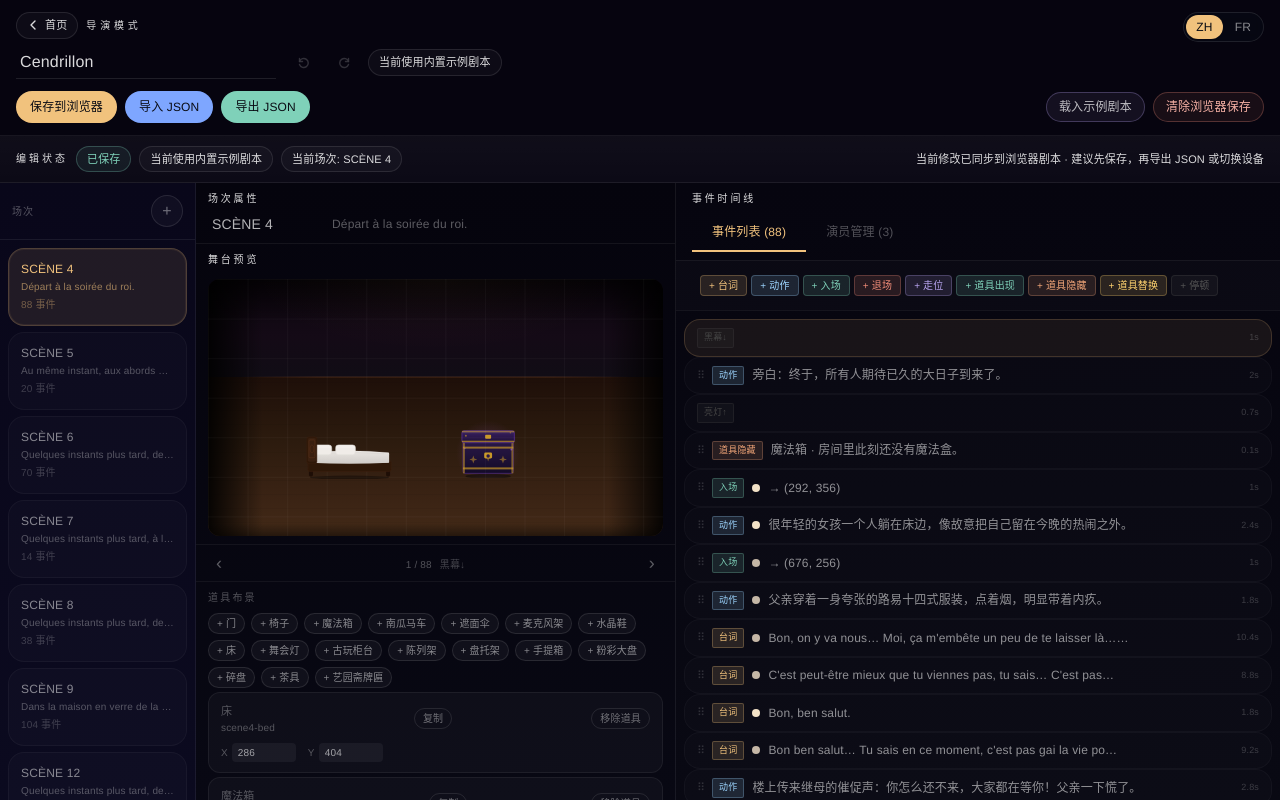
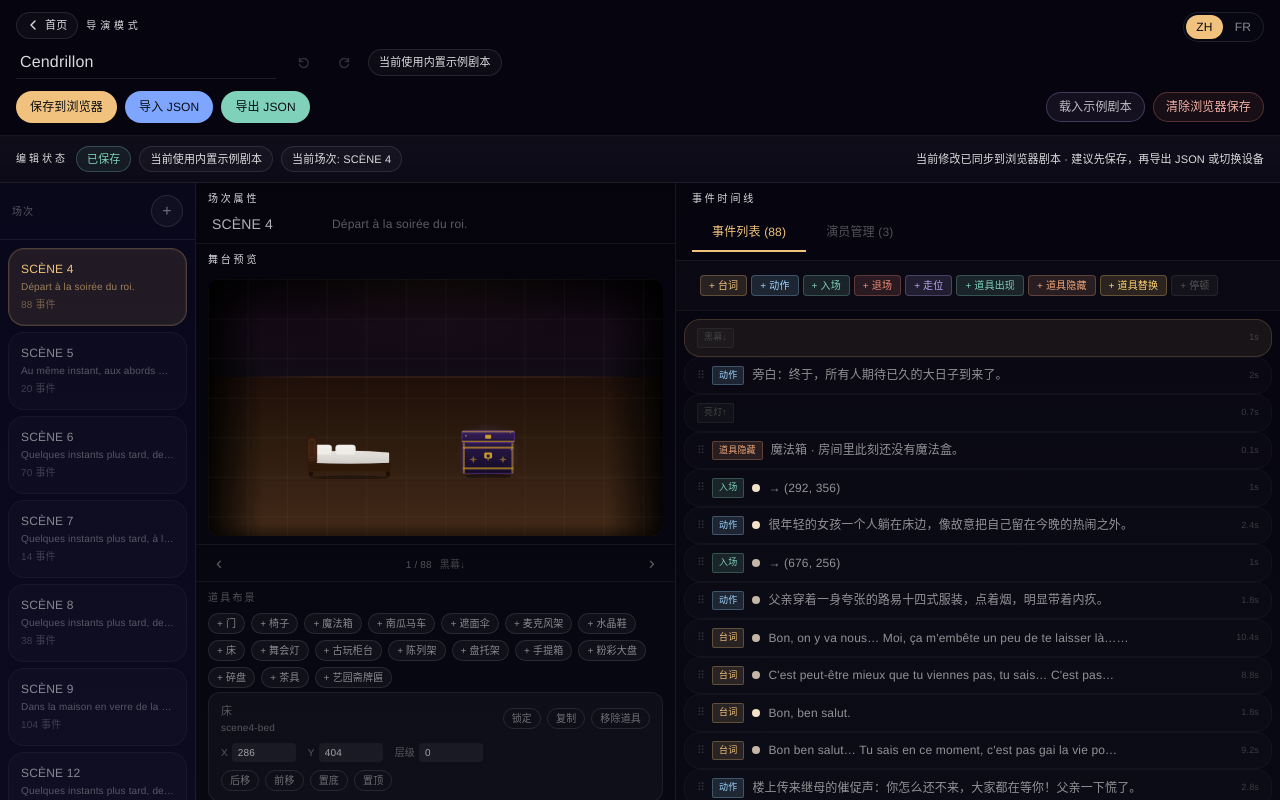
Before and after one commit to ze2phyrzhenyin/RepliStage, a Next.js app: page /director in a window 1280 px wide. Built offline with nearby package versions, Linux system fonts and the light colour scheme.

Commit message:
Add prop locking and layer ordering

```diff
--- a/app/director/DirectorClient.tsx
+++ b/app/director/DirectorClient.tsx
@@ -212,12 +212,26 @@ export default function DirectorClient({ initialSceneId = "" }: { initialSceneId
   }
 
   function updateStageProp(propId: string, x: number, y: number) {
+    const source = getStageProps(scene.stage).find((prop) => prop.id === propId);
+    if (!source) return;
     updateScene(scene.id, (current) => ({
       ...current,
       stage: upsertStageProp(current.stage, {
-        ...(getStageProps(current.stage).find((prop) => prop.id === propId) as StageProp),
+        ...source,
         x,
         y,
+      }),
+    }));
+  }
+
+  function patchStageProp(propId: string, updates: Partial<StageProp>) {
+    const source = getStageProps(scene.stage).find((prop) => prop.id === propId);
+    if (!source) return;
+    updateScene(scene.id, (current) => ({
+      ...current,
+      stage: upsertStageProp(current.stage, {
+        ...source,
+        ...updates,
       }),
     }));
   }
@@ -246,6 +260,32 @@ export default function DirectorClient({ initialSceneId = "" }: { initialSceneId
         label: source.label,
       }),
     }));
+  }
+
+  function handleTogglePropLock(propId: string) {
+    const source = sceneProps.find((prop) => prop.id === propId);
+    if (!source) return;
+    patchStageProp(propId, { locked: !source.locked });
+  }
+
+  function movePropLayer(propId: string, direction: -1 | 1) {
+    const ordered = [...sceneProps].sort((a, b) => (a.layerOrder ?? 0) - (b.layerOrder ?? 0));
+    const index = ordered.findIndex((prop) => prop.id === propId);
+    const swapIndex = index + direction;
+    if (index < 0 || swapIndex < 0 || swapIndex >= ordered.length) return;
+    const current = ordered[index];
+    const target = ordered[swapIndex];
+    patchStageProp(current.id, { layerOrder: target.layerOrder ?? swapIndex });
+    patchStageProp(target.id, { layerOrder: current.layerOrder ?? index });
+  }
+
+  function sendPropLayer(propId: string, position: "front" | "back") {
+    const ordered = [...sceneProps].sort((a, b) => (a.layerOrder ?? 0) - (b.layerOrder ?? 0));
+    const source = ordered.find((prop) => prop.id === propId);
+    if (!source) return;
+    const minLayer = ordered[0]?.layerOrder ?? 0;
+    const maxLayer = ordered[ordered.length - 1]?.layerOrder ?? 0;
+    patchStageProp(propId, { layerOrder: position === "front" ? maxLayer + 1 : minLayer - 1 });
   }
 
   function handleAddProp(kind: StagePropKind) {
@@ -776,11 +816,19 @@ export default function DirectorClient({ initialSceneId = "" }: { initialSceneId
 
               {sceneProps.map((prop) => (
                 <div key={prop.id} className="w-full rounded-xl border border-white/[0.06] bg-white/[0.03] px-3 py-2.5">
-                  <div className="mb-2 flex items-center justify-between">
+                  <div className="mb-2 flex items-center justify-between gap-2">
                     <div className="flex flex-col">
                       <span className="text-[11px] text-white/62">{t(`stage.${prop.kind}` as never)}</span>
                       <span className="text-[10px] text-white/28">{prop.id}</span>
                     </div>
+                    <div className="flex flex-wrap justify-end gap-1.5">
+                      <button
+                        type="button"
+                        onClick={() => handleTogglePropLock(prop.id)}
+                        className="rounded-full border border-white/10 px-2 py-0.5 text-[10px] text-white/40 transition hover:text-white/75 hover:bg-white/[0.06]"
+                      >
+                        {prop.locked ? t("director.unlockProp") : t("director.lockProp")}
+                      </button>
                       <button
                         type="button"
                         onClick={() => handleDuplicateProp(prop.id)}
@@ -795,6 +843,7 @@ export default function DirectorClient({ initialSceneId = "" }: { initialSceneId
                       >
                         {t("director.removeProp")}
                       </button>
+                    </div>
                   </div>
                   <div className="flex flex-wrap gap-3">
                     <label className="flex items-center gap-1">
@@ -815,6 +864,45 @@ export default function DirectorClient({ initialSceneId = "" }: { initialSceneId
                         className="w-16 bg-white/5 rounded px-1.5 py-0.5 text-white/60 outline-none"
                       />
                     </label>
+                    <label className="flex items-center gap-1">
+                      <span>{t("director.layerOrder")}</span>
+                      <input
+                        type="number"
+                        value={prop.layerOrder ?? 0}
+                        onChange={(e) => patchStageProp(prop.id, { layerOrder: Number(e.target.value) || 0 })}
+                        className="w-16 bg-white/5 rounded px-1.5 py-0.5 text-white/60 outline-none"
+                      />
+                    </label>
+                  </div>
+                  <div className="mt-2 flex flex-wrap gap-1.5">
+                    <button
+                      type="button"
+                      onClick={() => movePropLayer(prop.id, -1)}
+                      className="rounded-full border border-white/10 px-2 py-0.5 text-[10px] text-white/40 transition hover:text-white/75 hover:bg-white/[0.06]"
+                    >
+                      {t("director.layerBack")}
+                    </button>
+                    <button
+                      type="button"
+                      onClick={() => movePropLayer(prop.id, 1)}
+                      className="rounded-full border border-white/10 px-2 py-0.5 text-[10px] text-white/40 transition hover:text-white/75 hover:bg-white/[0.06]"
+                    >
+                      {t("director.layerFront")}
+                    </button>
+                    <button
+                      type="button"
+                      onClick={() => sendPropLayer(prop.id, "back")}
+                      className="rounded-full border border-white/10 px-2 py-0.5 text-[10px] text-white/40 transition hover:text-white/75 hover:bg-white/[0.06]"
+                    >
+                      {t("director.sendToBack")}
+                    </button>
+                    <button
+                      type="button"
+                      onClick={() => sendPropLayer(prop.id, "front")}
+                      className="rounded-full border border-white/10 px-2 py-0.5 text-[10px] text-white/40 transition hover:text-white/75 hover:bg-white/[0.06]"
+                    >
+                      {t("director.bringToFront")}
+                    </button>
                   </div>
                 </div>
               ))}
--- a/components/StageCanvas.tsx
+++ b/components/StageCanvas.tsx
@@ -320,8 +320,10 @@ function GenericProp({
           : { bottom: (stageH - prop.y) * scale }),
         width: w,
         height: h,
-        cursor: editMode ? "grab" : undefined,
+        cursor: editMode ? (prop.locked ? "default" : "grab") : undefined,
         pointerEvents: editMode ? "auto" : "none",
+        opacity: prop.locked ? 0.78 : 1,
+        filter: prop.locked ? "grayscale(0.12)" : undefined,
       }}
     >
       <PropSvgForKind kind={prop.kind} />
@@ -472,9 +474,13 @@ export function StageCanvas({
     )),
     [editMode, propDrag, stageConfig, stageState.props],
   );
-  const doorProps    = stageProps.filter((prop) => prop.kind === "door");
-  const chairProps   = stageProps.filter((prop) => prop.kind === "chair");
-  const genericProps = stageProps.filter((prop) => !SPECIAL_KINDS.has(prop.kind));
+  const orderedProps = useMemo(
+    () => [...stageProps].sort((a, b) => (a.layerOrder ?? 0) - (b.layerOrder ?? 0)),
+    [stageProps],
+  );
+  const doorProps    = orderedProps.filter((prop) => prop.kind === "door");
+  const chairProps   = orderedProps.filter((prop) => prop.kind === "chair");
+  const genericProps = orderedProps.filter((prop) => !SPECIAL_KINDS.has(prop.kind));
   const hangingProps = genericProps.filter((prop) => PROP_LAYERS[prop.kind] === "hanging");
   const backProps = genericProps.filter((prop) => (PROP_LAYERS[prop.kind] ?? "back") === "back");
   const frontProps = genericProps.filter((prop) => PROP_LAYERS[prop.kind] === "front");
@@ -573,6 +579,7 @@ export function StageCanvas({
 
   function startPropDrag(prop: StageProp) {
     return (e: React.PointerEvent) => {
+      if (prop.locked) return;
       e.stopPropagation();
       e.preventDefault();
       (e.currentTarget as HTMLElement).setPointerCapture(e.pointerId);
--- a/lib/i18n.ts
+++ b/lib/i18n.ts
@@ -174,6 +174,13 @@ const translations: Record<Locale, TranslationMap> = {
     "director.addChair": "添加椅子",
     "director.removeProp": "移除道具",
     "director.duplicateProp": "复制",
+    "director.lockProp": "锁定",
+    "director.unlockProp": "解锁",
+    "director.layerOrder": "层级",
+    "director.layerBack": "后移",
+    "director.layerFront": "前移",
+    "director.sendToBack": "置底",
+    "director.bringToFront": "置顶",
     "director.status": "编辑状态",
     "director.statusSaved": "当前修改已同步到浏览器剧本",
     "director.statusUnsaved": "当前修改只在编辑器里，尚未写入浏览器剧本",
@@ -459,6 +466,13 @@ const translations: Record<Locale, TranslationMap> = {
     "director.addChair": "Ajouter une chaise",
     "director.removeProp": "Retirer l’accessoire",
     "director.duplicateProp": "Dupliquer",
+    "director.lockProp": "Verrouiller",
+    "director.unlockProp": "Déverrouiller",
+    "director.layerOrder": "Calque",
+    "director.layerBack": "Reculer",
+    "director.layerFront": "Avancer",
+    "director.sendToBack": "Tout au fond",
+    "director.bringToFront": "Tout devant",
     "director.status": "État",
     "director.statusSaved": "Les modifications sont enregistrées dans le navigateur",
     "director.statusUnsaved": "Les modifications restent locales à l’éditeur et ne sont pas encore enregistrées dans le navigateur",
--- a/lib/play-schema.ts
+++ b/lib/play-schema.ts
@@ -27,6 +27,8 @@ export const stagePropSchema = z.object({
   x: z.number(),
   y: z.number(),
   label: z.string().optional(),
+  locked: z.boolean().optional(),
+  layerOrder: z.number().int().optional(),
 });
 
 export const stageConfigSchema = z.object({
--- a/lib/stage-props.ts
+++ b/lib/stage-props.ts
@@ -44,6 +44,10 @@ const DEFAULT_STAGE_PROPS: Record<StagePropKind, StageProp> = {
 
 function cloneStageProp(prop: StageProp): StageProp {
   return { ...prop };
+}
+
+function getNextLayerOrder(props: StageProp[]) {
+  return props.reduce((max, prop) => Math.max(max, prop.layerOrder ?? 0), 0) + 1;
 }
 
 type NormalizeStagePropOptions = {
@@ -100,9 +104,13 @@ export function hasStageProp(stage: StageConfig, kind: StagePropKind): boolean {
 
 export function upsertStageProp(stage: StageConfig, nextProp: StageProp): StageConfig {
   const props = normalizeStageProps(stage);
+  const withDefaults = {
+    ...cloneStageProp(nextProp),
+    layerOrder: nextProp.layerOrder ?? getNextLayerOrder(props),
+  };
   const nextProps = props.some((prop) => prop.id === nextProp.id)
-    ? props.map((prop) => (prop.id === nextProp.id ? cloneStageProp(nextProp) : prop))
-    : [...props, cloneStageProp(nextProp)];
+    ? props.map((prop) => (prop.id === nextProp.id ? withDefaults : prop))
+    : [...props, withDefaults];
 
   return syncStageLegacyFields({ ...stage, props: nextProps });
 }
@@ -120,6 +128,7 @@ export function createDefaultStageProp(kind: StagePropKind): StageProp {
   return {
     ...cloneStageProp(DEFAULT_STAGE_PROPS[kind]),
     id: createStagePropId(kind),
+    locked: false,
   };
 }
 
--- a/types/script.ts
+++ b/types/script.ts
@@ -45,6 +45,8 @@ export type StageProp = {
   x: number;
   y: number;
   label?: string;
+  locked?: boolean;
+  layerOrder?: number;
 };
 
 export type StageConfig = {
```
Also changed, not shown: 1 other file (tests, documents, lock files or other folders). Lines whose indentation alone changed are shown as unchanged.
